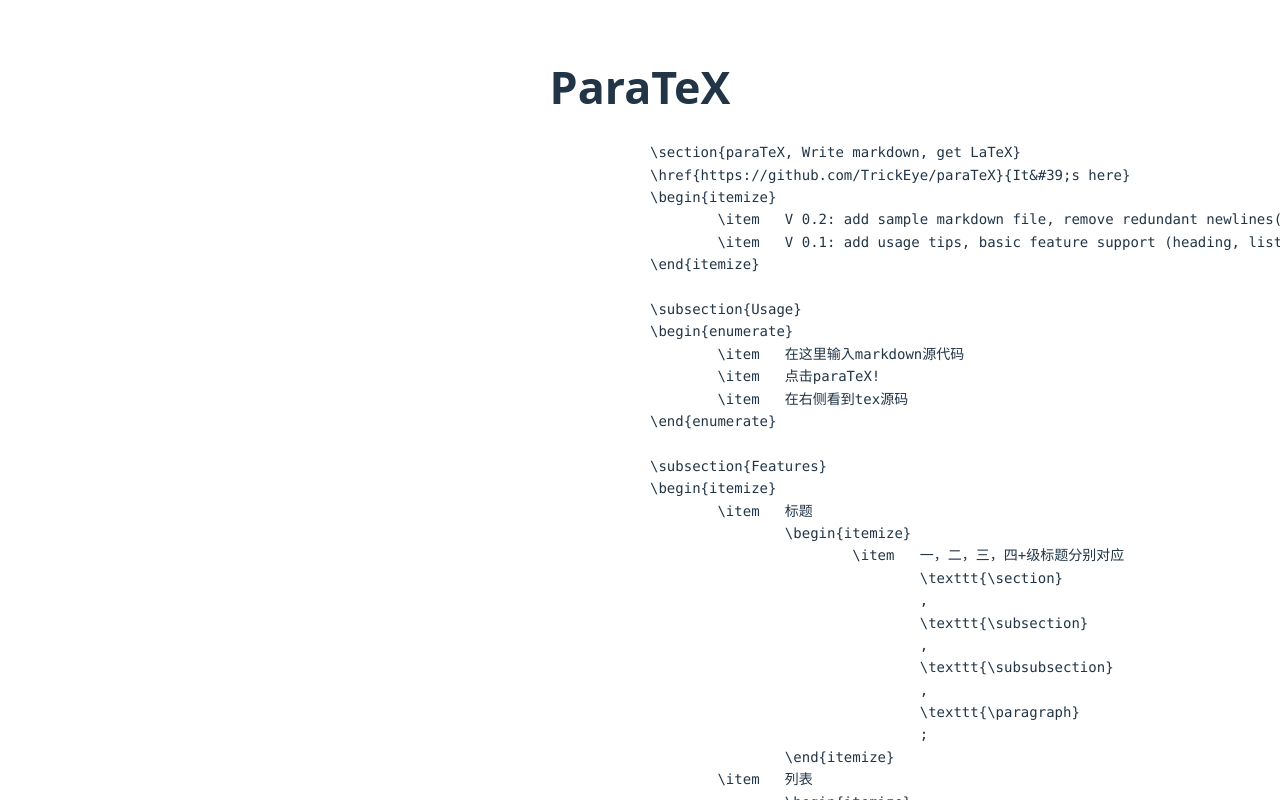
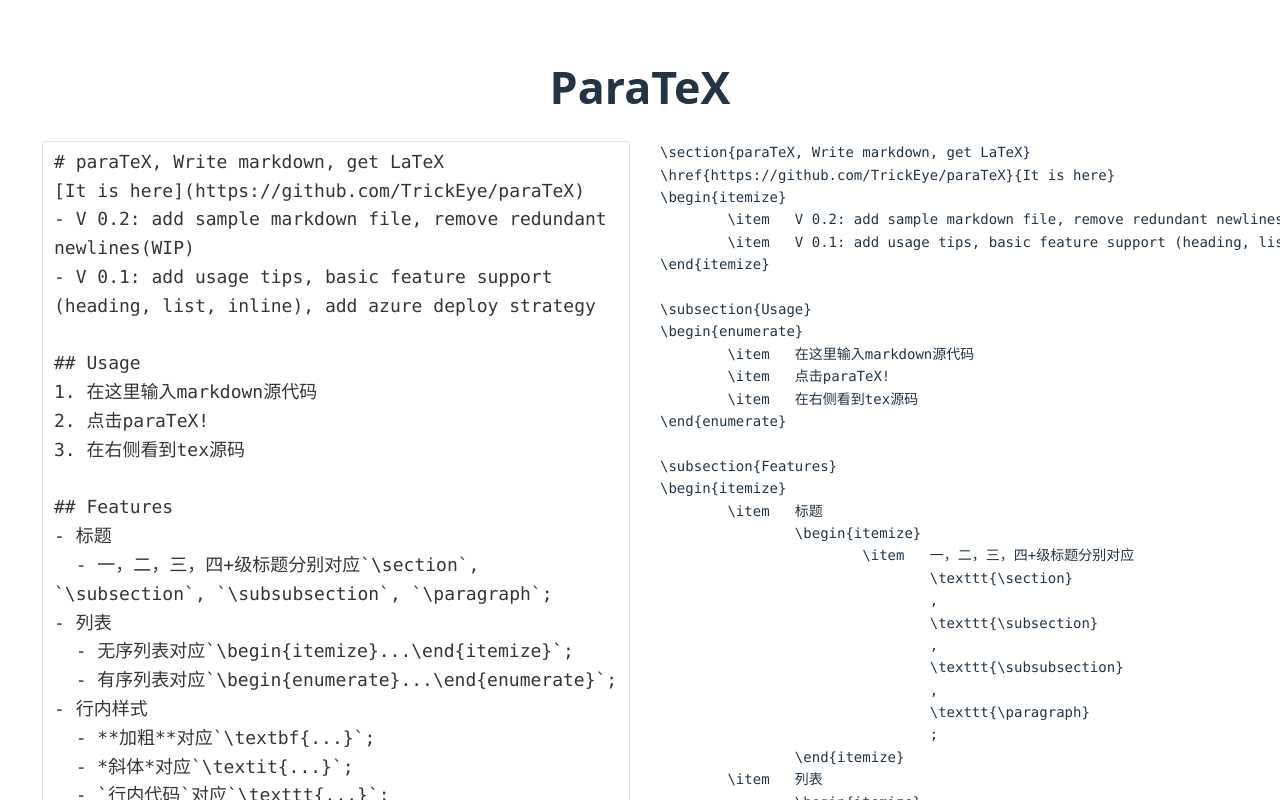
Before and after one commit to TrickEye/paraTeX, a Vue app: page / in a window 1280 px wide. Shown: the top 800 px of the page. Built offline with nearby package versions, Linux system fonts and the light colour scheme.

Commit message:
prep for inter

```diff
--- a/package.json
+++ b/package.json
@@ -10,6 +10,7 @@
   },
   "dependencies": {
     "@types/marked": "^5.0.1",
+    "highlight.js": "^11.8.0",
     "marked": "^7.0.4",
     "naive-ui": "^2.34.4",
     "typescript": "^5.1.6",
--- a/public/sample.md
+++ b/public/sample.md
@@ -1,5 +1,5 @@
 # paraTeX, Write markdown, get LaTeX
-[It's here](https://github.com/TrickEye/paraTeX)
+[It is here](https://github.com/TrickEye/paraTeX)
 - V 0.2: add sample markdown file, remove redundant newlines(WIP)
 - V 0.1: add usage tips, basic feature support (heading, list, inline), add azure deploy strategy
 
--- a/src/components/Home.vue
+++ b/src/components/Home.vue
@@ -1,16 +1,26 @@
 <script>
-import { darkTheme } from 'naive-ui'
+import { NConfigProvider, NGrid, NGridItem, NCode } from 'naive-ui'
 import { marked } from 'marked';
 import texify from "../texify/index.ts";
+
+import hljs from 'highlight.js/lib/core';
+import latex from 'highlight.js/lib/languages/latex.js';
+hljs.registerLanguage('tex', latex);
 
 export default {
   data() {
     return {
-      darkTheme: darkTheme,
+      hljs: hljs,
       textInput: '',
       lexer: marked.lexer,
       output: ['no output']
     }
+  },
+  components: {
+    NConfigProvider,
+    NGrid,
+    NGridItem,
+    NCode
   },
   methods: {
     clicked() {
@@ -33,7 +43,7 @@
 
 <template>
   <h1 @click="clicked">ParaTeX</h1>
-  <n-config-provider :theme="darkTheme">
+  <n-config-provider :hljs="hljs">
     <n-grid cols="2" item-responsive responsive="screen">
       <n-grid-item span="2 m:1">
         <div class="gi">
@@ -45,10 +55,10 @@
         </div>
       </n-grid-item>
       <n-grid-item span="2 m:1">
-        <div class="gi">
+        <div class="gi right">
           <n-code
             :code="output.join('\n')"
-            show-line-numbers
+            languages="tex"
           ></n-code>
         </div>
       </n-grid-item>
@@ -76,5 +86,10 @@
   padding-left: 10px;
   padding-right: 10px;
   text-align: left;
+  /* border: black solid 1px; */
+}
+
+.gi.right {
+  margin-left: 10px;
 }
 </style>
```
Also changed, not shown: 1 other file (tests, documents, lock files or other folders).
